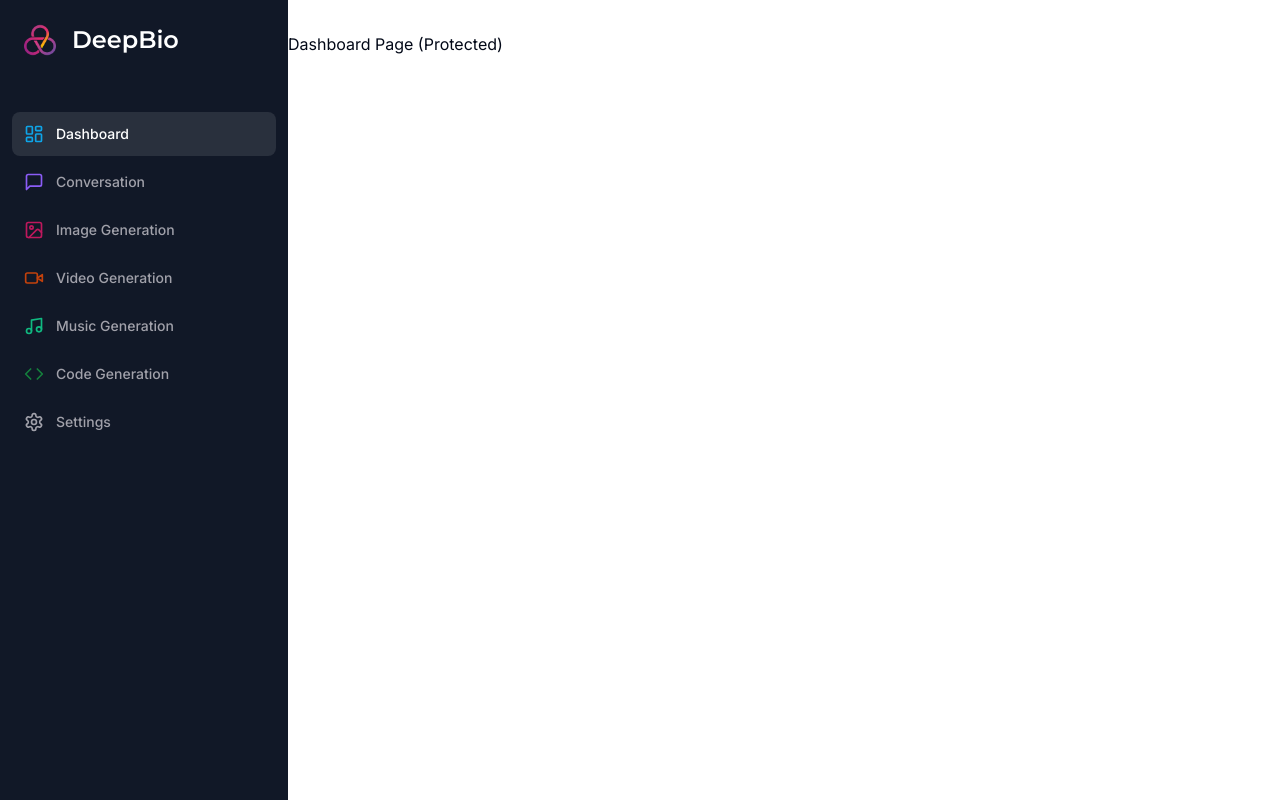
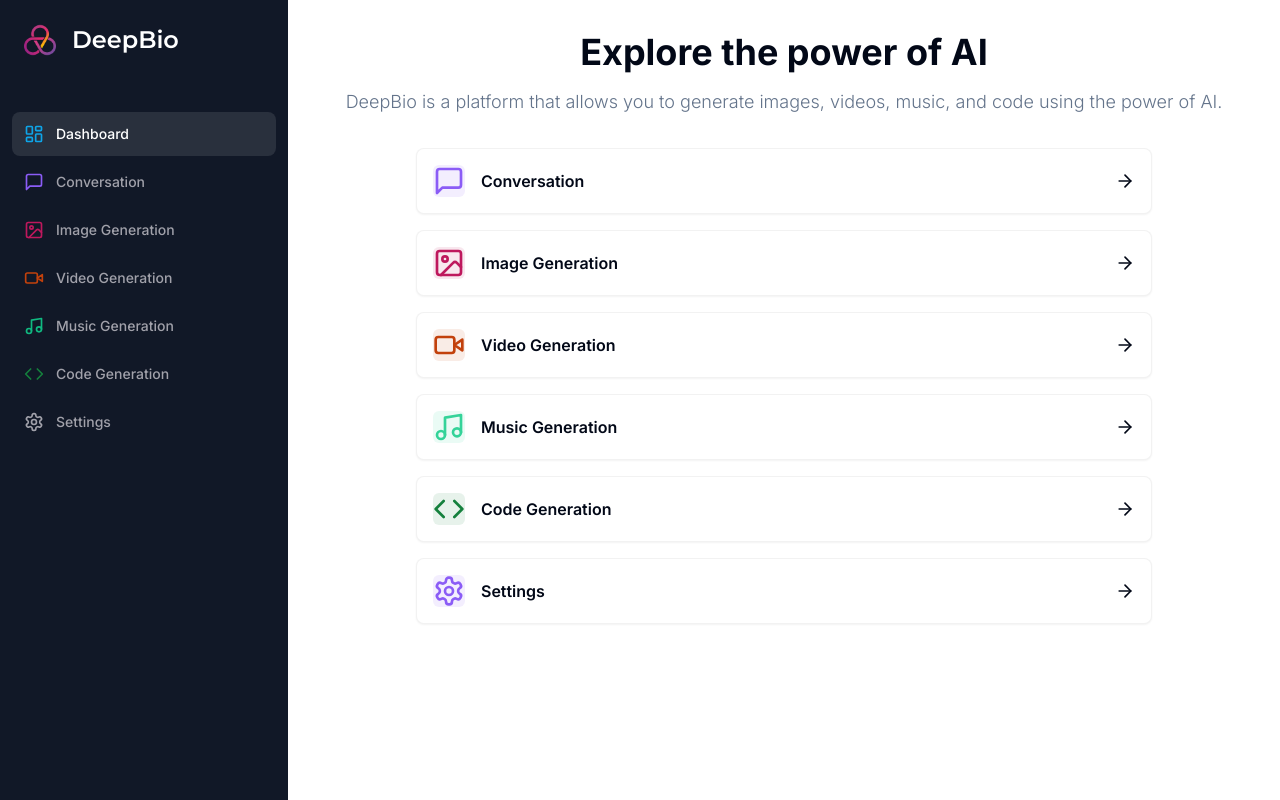
Before and after one commit to derekdeming/SaaS-AI, a Next.js app in the folder ai-saas/: page /dashboard in a window 1280 px wide. Built offline with nearby package versions, Linux system fonts and the light colour scheme.

Commit message:
working dashboard page

```diff
--- a/ai-saas/app/(dashboard)/(routes)/dashboard/page.tsx
+++ b/ai-saas/app/(dashboard)/(routes)/dashboard/page.tsx
@@ -1,7 +1,84 @@
+"use client";
+
+import { Card } from "@/components/ui/card";
+import { cn } from "@/lib/utils";
+import { useRouter } from "next/navigation";
+
+import { MessageSquare, ArrowRight, ImageIcon, VideoIcon, Music, Code, Settings, LayoutDashboard } from "lucide-react";
+
+const tools = [
+  {
+    label: "Conversation",
+    icon: MessageSquare,
+    href: "/conversation",
+    color: "text-violet-500",
+    bgColor: "bg-violet-500/10",
+  },
+  {
+    label: "Image Generation",
+    icon: ImageIcon,
+    href: "/image",
+    color: "text-pink-700",
+    bgColor: "bg-pink-700/10",
+  },
+  {
+    label: "Video Generation",
+    icon: VideoIcon,
+    href: "/video",
+    color: "text-orange-700",
+    bgColor: "bg-orange-700/10",
+  },
+  {
+    label: "Music Generation",
+    icon: Music,
+    href: "/music",
+    color: "text-emerald-400",
+    bgColor: "bg-emerald-400/10",
+  },
+  {
+    label: "Code Generation",
+    icon: Code,
+    href: "/code",
+    color: "text-green-700",
+    bgColor: "bg-green-700/10",
+  },
+  {
+    label: "Settings",
+    icon: Settings,
+    href: "/settings",
+    color: "text-violet-500",
+    bgColor: "bg-violet-500/10",
+  },
+]
+
 const DashboardPage = () => {
+  const router = useRouter();
   return (
     <div>
-      <p>Dashboard Page (Protected)</p>
+      <div className="mb-8 space-y-4">
+        <h2 className="text-2xl md:text-4xl font-bold text-center">Explore the power of AI</h2>
+        <p className="text-muted-foreground font-light text-sm md:text-lg text-center">
+          DeepBio is a platform that allows you to generate images, videos, music, and code using the power of AI.
+        </p>
+      </div>
+      <div className="px-4 md:px-20 lg:px-32 space-y-4">
+        {tools.map((tool) => (
+          <Card key={tool.href}
+          onClick={() => router.push(tool.href)}
+          className="p-4 border-black/5 flex items-center justify-between hover:shadow-md transition cursor-pointer"
+          >
+          <div className="flex items-center gap-x-4">
+            <div className={cn("p2 w-fit rounded-md", tool.bgColor)}>
+              <tool.icon className={cn("w-8 h-8", tool.color)} />
+            </div>
+            <div className="font-semibold">
+              {tool.label}
+            </div>
+          </div>
+          <ArrowRight className="w-5 h-5" />
+          </Card>
+        ))}
+      </div>
     </div>
 
   )
--- /dev/null
+++ b/ai-saas/components/ui/card.tsx
@@ -0,0 +1,79 @@
+import * as React from "react"
+
+import { cn } from "@/lib/utils"
+
+const Card = React.forwardRef<
+  HTMLDivElement,
+  React.HTMLAttributes<HTMLDivElement>
+>(({ className, ...props }, ref) => (
+  <div
+    ref={ref}
+    className={cn(
+      "rounded-lg border bg-card text-card-foreground shadow-sm",
+      className
+    )}
+    {...props}
+  />
+))
+Card.displayName = "Card"
+
+const CardHeader = React.forwardRef<
+  HTMLDivElement,
+  React.HTMLAttributes<HTMLDivElement>
+>(({ className, ...props }, ref) => (
+  <div
+    ref={ref}
+    className={cn("flex flex-col space-y-1.5 p-6", className)}
+    {...props}
+  />
+))
+CardHeader.displayName = "CardHeader"
+
+const CardTitle = React.forwardRef<
+  HTMLParagraphElement,
+  React.HTMLAttributes<HTMLHeadingElement>
+>(({ className, ...props }, ref) => (
+  <h3
+    ref={ref}
+    className={cn(
+      "text-2xl font-semibold leading-none tracking-tight",
+      className
+    )}
+    {...props}
+  />
+))
+CardTitle.displayName = "CardTitle"
+
+const CardDescription = React.forwardRef<
+  HTMLParagraphElement,
+  React.HTMLAttributes<HTMLParagraphElement>
+>(({ className, ...props }, ref) => (
+  <p
+    ref={ref}
+    className={cn("text-sm text-muted-foreground", className)}
+    {...props}
+  />
+))
+CardDescription.displayName = "CardDescription"
+
+const CardContent = React.forwardRef<
+  HTMLDivElement,
+  React.HTMLAttributes<HTMLDivElement>
+>(({ className, ...props }, ref) => (
+  <div ref={ref} className={cn("p-6 pt-0", className)} {...props} />
+))
+CardContent.displayName = "CardContent"
+
+const CardFooter = React.forwardRef<
+  HTMLDivElement,
+  React.HTMLAttributes<HTMLDivElement>
+>(({ className, ...props }, ref) => (
+  <div
+    ref={ref}
+    className={cn("flex items-center p-6 pt-0", className)}
+    {...props}
+  />
+))
+CardFooter.displayName = "CardFooter"
+
+export { Card, CardHeader, CardFooter, CardTitle, CardDescription, CardContent }
```
